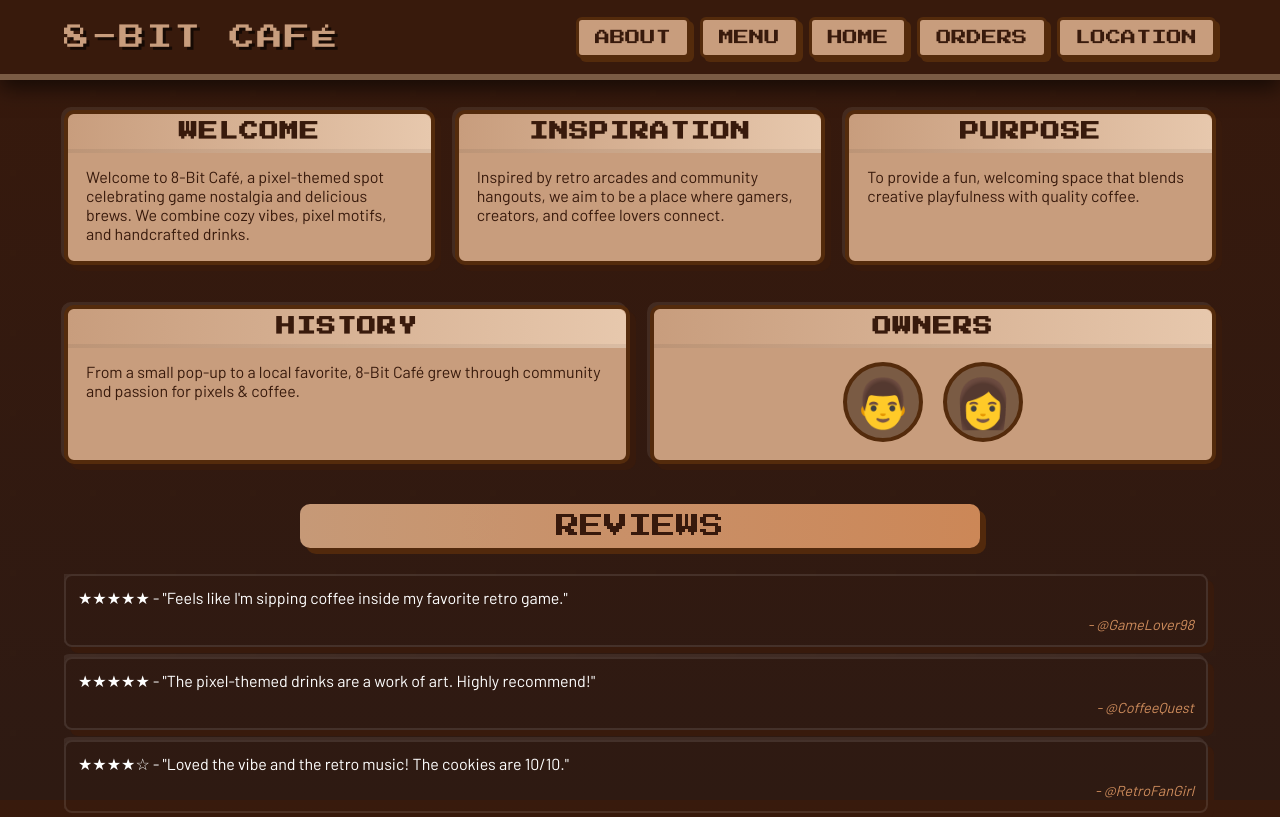
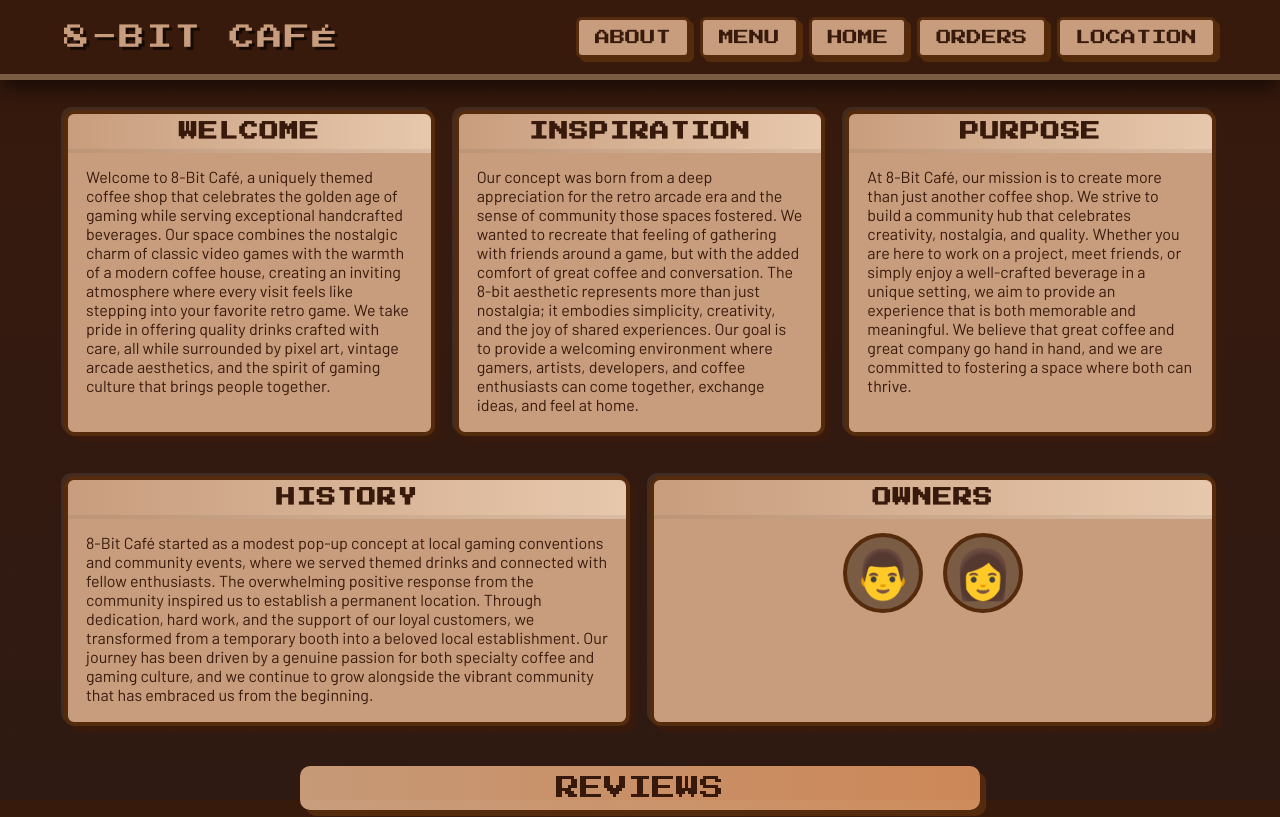
Before and after one commit to Sphyxs/8-bit-Cafe, a plain HTML site: page about.html in a window 1280 px wide. Shown: the top 817 px of the page. Drawn offline with Linux system fonts and the light colour scheme.

Commit message:
Update conetnt and text in about.html

```diff
--- a/about.html
+++ b/about.html
@@ -223,24 +223,24 @@
         <div class="about-top-section">
           <div class="card about-card welcome-card">
             <h3 class="card-title">WELCOME</h3>
-            <p>Welcome to 8-Bit Café, a pixel-themed spot celebrating game nostalgia and delicious brews. We combine cozy vibes, pixel motifs, and handcrafted drinks.</p>
+            <p>Welcome to 8-Bit Café, a uniquely themed coffee shop that celebrates the golden age of gaming while serving exceptional handcrafted beverages. Our space combines the nostalgic charm of classic video games with the warmth of a modern coffee house, creating an inviting atmosphere where every visit feels like stepping into your favorite retro game. We take pride in offering quality drinks crafted with care, all while surrounded by pixel art, vintage arcade aesthetics, and the spirit of gaming culture that brings people together.</p>
           </div>
 
           <div class="card about-card inspiration-card">
             <h3 class="card-title">INSPIRATION</h3>
-            <p>Inspired by retro arcades and community hangouts, we aim to be a place where gamers, creators, and coffee lovers connect.</p>
+            <p>Our concept was born from a deep appreciation for the retro arcade era and the sense of community those spaces fostered. We wanted to recreate that feeling of gathering with friends around a game, but with the added comfort of great coffee and conversation. The 8-bit aesthetic represents more than just nostalgia; it embodies simplicity, creativity, and the joy of shared experiences. Our goal is to provide a welcoming environment where gamers, artists, developers, and coffee enthusiasts can come together, exchange ideas, and feel at home.</p>
           </div>
 
           <div class="card about-card purpose-card">
             <h3 class="card-title">PURPOSE</h3>
-            <p>To provide a fun, welcoming space that blends creative playfulness with quality coffee.</p>
+            <p>At 8-Bit Café, our mission is to create more than just another coffee shop. We strive to build a community hub that celebrates creativity, nostalgia, and quality. Whether you are here to work on a project, meet friends, or simply enjoy a well-crafted beverage in a unique setting, we aim to provide an experience that is both memorable and meaningful. We believe that great coffee and great company go hand in hand, and we are committed to fostering a space where both can thrive.</p>
           </div>
         </div>
 
         <div class="history-owners-section">
           <div class="card history-card">
             <h3 class="card-title">HISTORY</h3>
-            <p>From a small pop-up to a local favorite, 8-Bit Café grew through community and passion for pixels & coffee.</p>
+            <p>8-Bit Café started as a modest pop-up concept at local gaming conventions and community events, where we served themed drinks and connected with fellow enthusiasts. The overwhelming positive response from the community inspired us to establish a permanent location. Through dedication, hard work, and the support of our loyal customers, we transformed from a temporary booth into a beloved local establishment. Our journey has been driven by a genuine passion for both specialty coffee and gaming culture, and we continue to grow alongside the vibrant community that has embraced us from the beginning.</p>
           </div>
 
           <div class="card owners-card">
```
